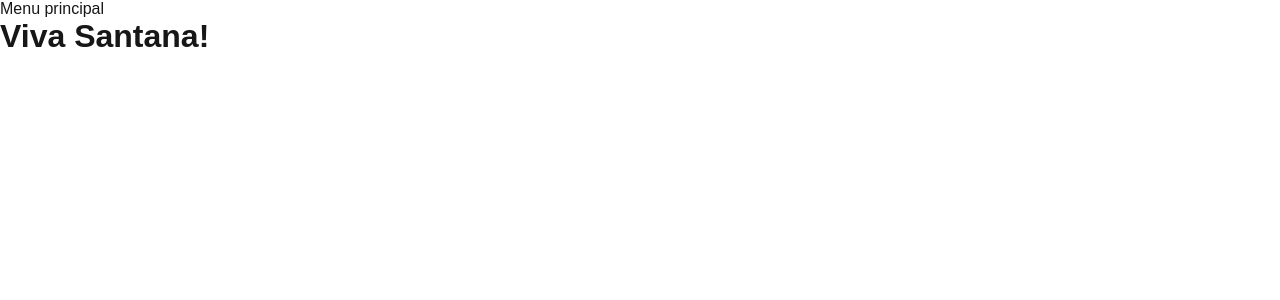
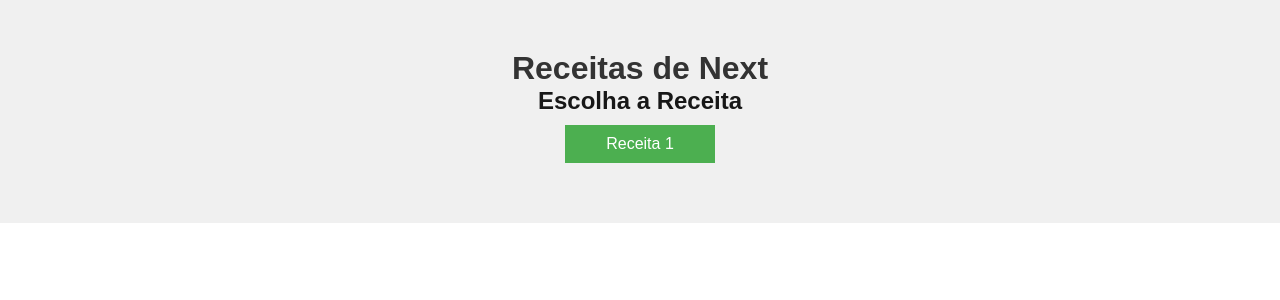
Before and after one commit to Lleusxam/receitas-pweb, a Next.js app in the folder receitas/: page / in a window 1280 px wide. Shown: the top 300 px of the page. Built offline with nearby package versions, Linux system fonts and the light colour scheme.

Commit message:
Adição da página inicial para melhor navegação entre as receitas

```diff
--- a/receitas/src/app/page.js
+++ b/receitas/src/app/page.js
@@ -1,20 +1,11 @@
+import styles from './styles/Home.module.css';
+
 export default function Home() {
   return (
-    <div>
-      <div>Menu principal</div>
-
-      <div>
-        <h1>Viva Santana!</h1>
-      </div>
+    <div className={styles.container}>
+      <h1 className={styles.heading}>Receitas de Next</h1>
+      <h2>Escolha a Receita</h2>
+      <a className={styles.link} href="./receita1/rota1">Receita 1</a>
     </div>
   );
 }
-
-
-export function Teste() {
-  return (
-    <div>
-      <h1>Teste</h1>
-    </div>
-  )
-}
--- /dev/null
+++ b/receitas/src/app/styles/Home.module.css
@@ -0,0 +1,26 @@
+.container {
+  font-family: Arial, sans-serif;
+  background-color: #f0f0f0;
+  text-align: center;
+  padding: 50px;
+}
+
+.heading {
+  color: #333;
+}
+
+.link {
+  display: block;
+  margin: 10px 0;
+  padding: 10px;
+  background-color: #4CAF50;
+  color: white;
+  text-decoration: none;
+  width: 150px;
+  margin-left: auto;
+  margin-right: auto;
+}
+
+.link:hover {
+  background-color: #45a049;
+}
```
Also changed, not shown: receitas/src/app/receita1/page.js (added, +20 -0 lines), receitas/src/app/receita1/rota1/page.js (renamed from receitas/src/app/rota1/page.js).
